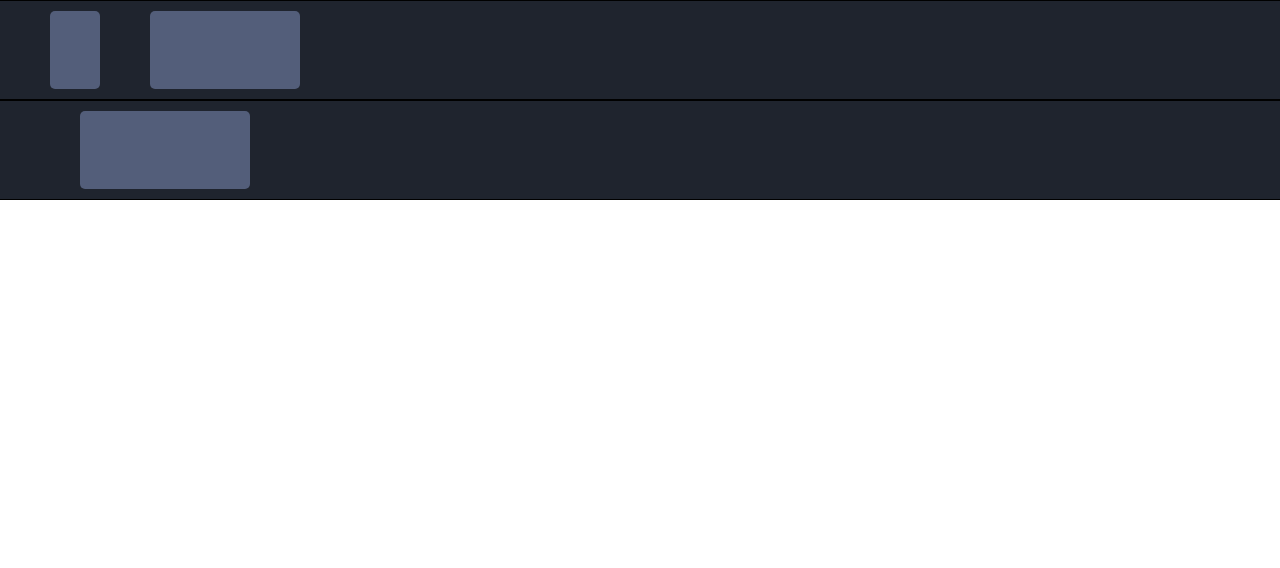
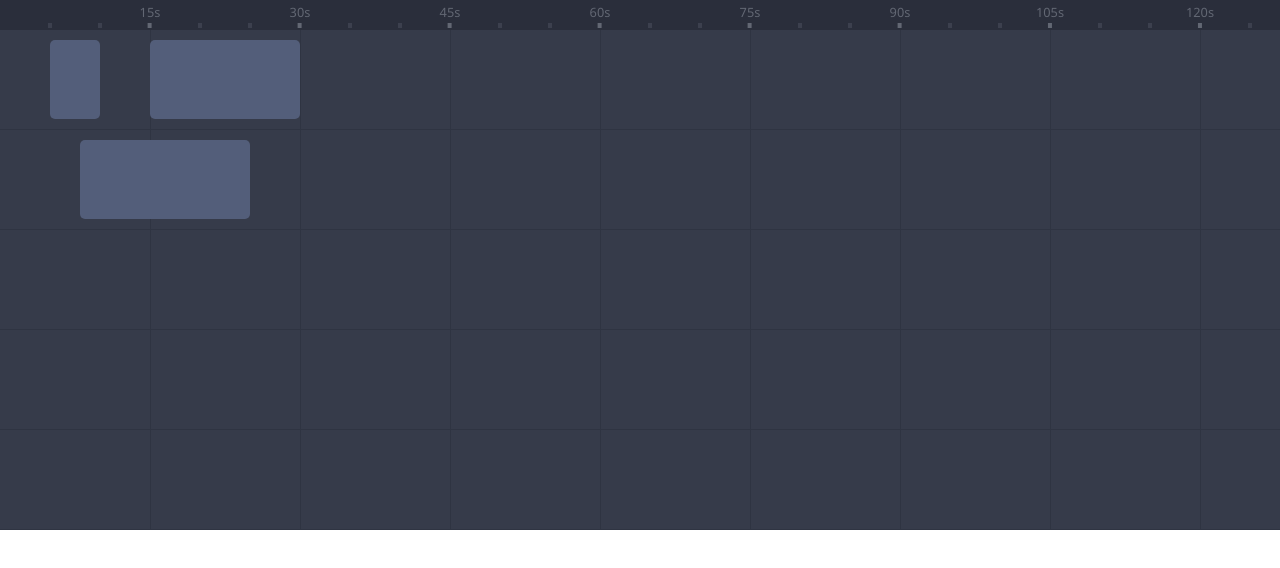
Before and after one commit to newcat/lokumjs, a Vue app: page / in a window 1280 px wide. Shown: the top 568 px of the page. Built offline with nearby package versions, Linux system fonts and the light colour scheme.

Commit message:
Header + Track moving

```diff
--- a/src/App.vue
+++ b/src/App.vue
@@ -21,6 +21,9 @@ export default class App extends Vue {
     mounted() {
         const { id: tid1 } = this.editor.addTrack("Track 1");
         const { id: tid2 } = this.editor.addTrack("Track 2");
+        this.editor.addTrack("Track 3");
+        this.editor.addTrack("Track 4");
+        this.editor.addTrack("Track 5");
         this.editor.addItem(tid1, 5, 10);
         this.editor.addItem(tid1, 15, 30);
         this.editor.addItem(tid2, 8, 25);
@@ -28,3 +31,9 @@ export default class App extends Vue {
 
 }
 </script>
+
+<style>
+html {
+  font-family: 'Segoe UI', Tahoma, Geneva, Verdana, sans-serif;
+}
+</style>
--- a/src/PositionCalculator.ts
+++ b/src/PositionCalculator.ts
@@ -16,14 +16,18 @@ export class PositionCalculator {
         return Math.floor((x - this.offset) / this.unitWidth);
     }
 
-    public getMarkers(nthUnit: number) {
+    public getMarkers(nthUnit: number, majorMultiplier = 1) {
         const markers = [];
         let n = 0;
         let x = 0;
         do {
             x = this.getX(n);
             if (x > 0 && x < this.visibleWidth) {
-                markers.push(x);
+                if (n % majorMultiplier === 0) {
+                    markers.push({ type: "major", unit: n, position: x });
+                } else {
+                    markers.push({ type: "minor", unit: n, position: x });
+                }
             }
             n += nthUnit;
         } while (x < this.visibleWidth);
--- /dev/null
+++ b/src/components/Header.vue
@@ -0,0 +1,24 @@
+<template lang="pug">
+.timeline-header
+    .marker(
+        v-for="marker, n in markers"
+        :key="n"
+        :class="[`--${marker.type}`]"
+        :style="{ transform: `translateX(calc(${marker.position}px - 50%))` }"
+    ) {{ marker.type === "major" ? labelfun(marker.unit) : "" }}
+</template>
+
+<script lang="ts">
+import { Component, Vue, Prop } from "vue-property-decorator";
+
+@Component
+export default class Header extends Vue {
+
+    @Prop()
+    markers!: any;
+
+    @Prop()
+    labelfun!: (n: number) => string;
+
+}
+</script>
--- a/src/components/Timeline.vue
+++ b/src/components/Timeline.vue
@@ -1,5 +1,12 @@
 <template lang="pug">
 .timeline(@mouseup="onMouseup", @mousedown="onMousedown", @mouseleave="onMouseup")
+    timeline-header(:markers="markers", :labelfun="(u) => u + 's'")
+    .item-container
+        .marker-line(
+            v-for="m in majorMarkers",
+            :key="m.unit",
+            :style="{ transform: `translateX(${m.position}px)` }"
+        )
         .timeline-track(
             v-for="t in editor.tracks",
             :key="t.id"
@@ -8,8 +15,8 @@
             @mousemove="onMousemove"
         )
             timeline-item(
-            v-for="item, i in getItems(t.id)",
-            :key="i",
+                v-for="item in getItems(t.id)",
+                :key="item.id",
                 :position-calculator="positionCalculator",
                 :item="item"
                 :selected="selected.includes(item.id)"
@@ -21,12 +28,13 @@
 import { Component, Prop, Vue } from "vue-property-decorator";
 import { PositionCalculator } from "../PositionCalculator";
 
+import TimelineHeader from "./Header.vue";
 import TimelineItem from "./Item.vue";
 import { Editor } from "../Editor";
 import { IItem, DragDirection, IViewItem, ItemArea, ITrack } from "../types";
 
 @Component({
-    components: { TimelineItem }
+    components: { TimelineHeader, TimelineItem }
 })
 export default class Timeline extends Vue {
 
@@ -46,7 +54,16 @@ export default class Timeline extends Vue {
     dragStartStates: IItem[] = [];
 
     get markers() {
-        return this.positionCalculator.getMarkers(2);
+        return this.positionCalculator.getMarkers(5, 3);
+    }
+
+    get majorMarkers() {
+        return this.markers.filter((m) => m.type === "major");
+    }
+
+    mounted() {
+        window.addEventListener("resize", () => this.onResize());
+        this.onResize();
     }
 
     getItems(track: string) {
@@ -88,11 +105,36 @@ export default class Timeline extends Vue {
                 }
             } else {
                 const diffUnits = Math.floor((ev.clientX - this.dragStartPosition) / this.positionCalculator.unitWidth);
+
+                const startTrackIndex = this.editor.tracks.indexOf(this.dragStartTrack!);
+                const endTrackIndex = this.editor.tracks.indexOf(this.hoveredTrack!);
+                let diffTracks = 0;
+                if (startTrackIndex >= 0 && endTrackIndex >= 0) {
+                    diffTracks = endTrackIndex - startTrackIndex;
+                }
+                this.dragStartStates.forEach((i) => {
+                    const trackIndex = this.editor.tracks.findIndex((t) => i.track === t.id);
+                    const newTrackIndex = trackIndex + diffTracks;
+                    if (newTrackIndex < 0) {
+                        diffTracks = -trackIndex;
+                    } else if (newTrackIndex >= this.editor.tracks.length) {
+                        diffTracks = this.editor.tracks.length - trackIndex;
+                    }
+                });
+
                 this.dragStartStates.forEach((i) => {
                     const item = this.editor.items.find((j) => j.id === i.id)!;
-                    if (this.editor.validateItem({...item, start: i.start + diffUnits, end: i.end + diffUnits})) {
+                    const newTrackIndex = this.editor.tracks.findIndex((t) => t.id === i.track) + diffTracks;
+                    const newTrackId = this.editor.tracks[newTrackIndex].id;
+                    if (this.editor.validateItem({
+                        ...item,
+                        start: i.start + diffUnits,
+                        end: i.end + diffUnits,
+                        track: newTrackId
+                    })) {
                         item.start = i.start + diffUnits;
                         item.end = i.end + diffUnits;
+                        item.track = newTrackId;
                     }
                 });
             }
@@ -110,5 +152,9 @@ export default class Timeline extends Vue {
         this.isDragging = false;
     }
 
+    onResize() {
+        this.positionCalculator.visibleWidth = this.$el.clientWidth;
+    }
+
 }
 </script>
--- a/src/styles/all.scss
+++ b/src/styles/all.scss
@@ -3,3 +3,4 @@
 @import "./timeline.scss";
 @import "./track.scss";
 @import "./item.scss";
+@import "./header.scss";
--- /dev/null
+++ b/src/styles/header.scss
@@ -0,0 +1,39 @@
+.timeline-header {
+
+    position: relative;
+    width: 100%;
+    height: 30px;
+    background-color: $color-timeline-header;
+    font-size: 0.8em;
+
+    & > .marker {
+        position: absolute;
+        bottom: 10px;
+        left: 0;
+
+        &::after {
+            content: "";
+            position: absolute;
+            width: 4px;
+            height: 5px;
+            bottom: -8px;
+            left: calc(50% - 2px);
+        }
+
+        &.--major {
+            color: $color-timeline-labels-major;
+            &::after {
+                background-color: $color-timeline-labels-major;
+            }
+        }
+
+        &.--minor {
+            color: $color-timeline-labels-minor;
+            &::after {
+                background-color: $color-timeline-labels-minor;
+            }
+        }
+
+    }
+
+}
--- a/src/styles/timeline.scss
+++ b/src/styles/timeline.scss
@@ -1,4 +1,18 @@
 .timeline {
     width: 100%;
     background-color: $color-timeline;
+
+    .item-container {
+        position: relative;
+    }
+
+    .marker-line {
+        position: absolute;
+        top: 0;
+        left: 0;
+        height: 100%;
+        width: 1px;
+        background-color: $color-timeline-marker-line;
+    }
+
 }
--- a/src/styles/track.scss
+++ b/src/styles/track.scss
@@ -1,6 +1,5 @@
 .timeline-track {
     border-bottom: 1px solid $color-track-border;
-    border-top: 1px solid $color-track-border;
     height: 100px;
     position: relative;
 }
--- a/src/styles/variables.scss
+++ b/src/styles/variables.scss
@@ -2,8 +2,10 @@ $color-primary: #6666ff;
 $color-secondary: #535e7a;
 $color-accent: #37e89c;
 
-$color-timeline: darken($color-secondary, 25%);
-$color-timeline-header: darken($color-secondary, 50%);
-$color-timeline-labels: $color-secondary;
-$color-track-border: $color-timeline-header;
+$color-timeline: #363b4a;
+$color-timeline-header: #2a2e3b;
+$color-timeline-labels-major: #626773;
+$color-timeline-labels-minor: #3c404e;
+$color-timeline-marker-line: #2f3442;
+$color-track-border: #2f3442;
 $color-item: $color-secondary;
```
Lines whose indentation alone changed are shown as unchanged.
